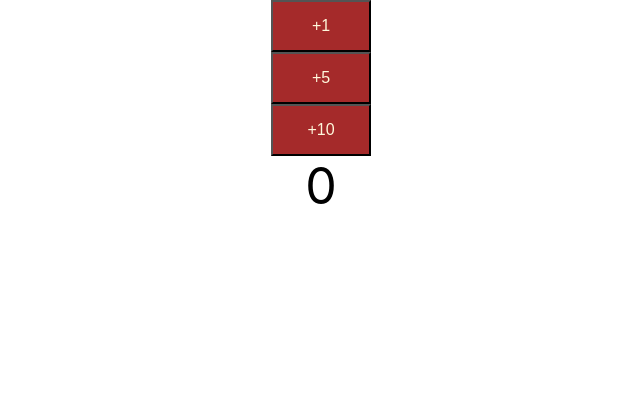
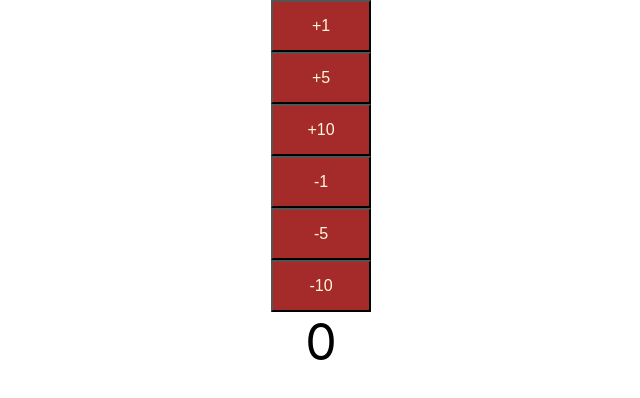
Before and after one commit to sagrawa4/My-To-Do-Application, a React (Create React App) app: page / in a window 1280 px wide. Shown: the top 398 px of the page, without its empty margins (319-959 px from the left). Built offline with nearby package versions, Linux system fonts and the light colour scheme.

Commit message:
decrement button setup

```diff
--- a/src/components/learning-examples/counter/Counter.jsx
+++ b/src/components/learning-examples/counter/Counter.jsx
@@ -1,3 +1,4 @@
+import { render } from '@testing-library/react';
 import React , { Component} from 'react';
 import './Counter.css';
 
@@ -12,15 +13,19 @@ class Counter extends Component{
 
         //can be skipped if the increment method is set as arrow function
         this.increment=this.increment.bind(this);
+        this.decrement=this.decrement.bind(this);
     }
 
 
     render() {
         return (
           <div className="Counter">
-           <CounterButton by={+1} incrementMethod={this.increment} />
-           <CounterButton by={+5} incrementMethod={this.increment} />
-           <CounterButton by={+10} incrementMethod={this.increment} />
+           <CounterButton by={1} incrementMethod={this.increment} />
+           <CounterButton by={5} incrementMethod={this.increment} />
+           <CounterButton by={10} incrementMethod={this.increment} />
+           <CounterButtonDecrement by={1} decrementMethod={this.decrement} />
+           <CounterButtonDecrement by={5} decrementMethod={this.decrement} />
+           <CounterButtonDecrement by={10} decrementMethod={this.decrement} />
             <span className="count">{this.state.counter}</span>
           </div>
         );
@@ -34,6 +39,15 @@ class Counter extends Component{
         }
         );
    }
+
+   decrement(by){
+    this.setState(
+        (prevState) =>
+        {
+           return {counter: prevState.counter - by};
+        }
+    );
+}
 }
  class CounterButton extends Component {
 
@@ -68,6 +82,35 @@ class Counter extends Component{
 
  }
 
+ class CounterButtonDecrement extends Component {
+
+    constructor()
+    {
+        super();
+        this.state = {
+        counter : 0
+        }
+
+        this.decrement=this.decrement.bind(this);
+    }
 
 
+    render(){
+        return (
+            <div className = "CounterButtonDecremen" >
+            <button onClick={this.decrement} > -{this.props.by}</button>
+            </div>
+        );
+
+    }
+            decrement(){
+            this.setState(
+                (prevState) =>
+                {
+                   return {counter: prevState.counter - this.props.by};
+                });
+                this.props.decrementMethod(this.props.by);
+        }
+ }
+
 export default Counter;
```
Also changed, not shown: 1 other file (tests, documents, lock files or other folders).
